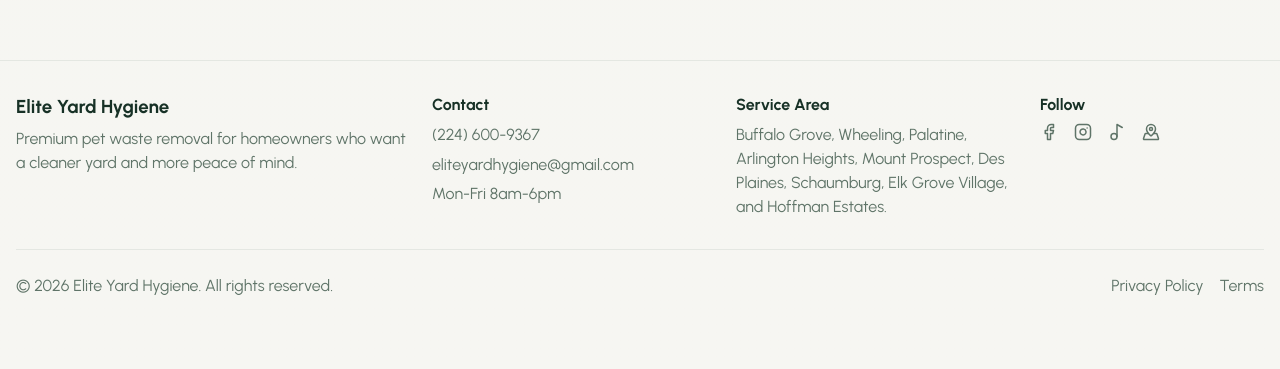
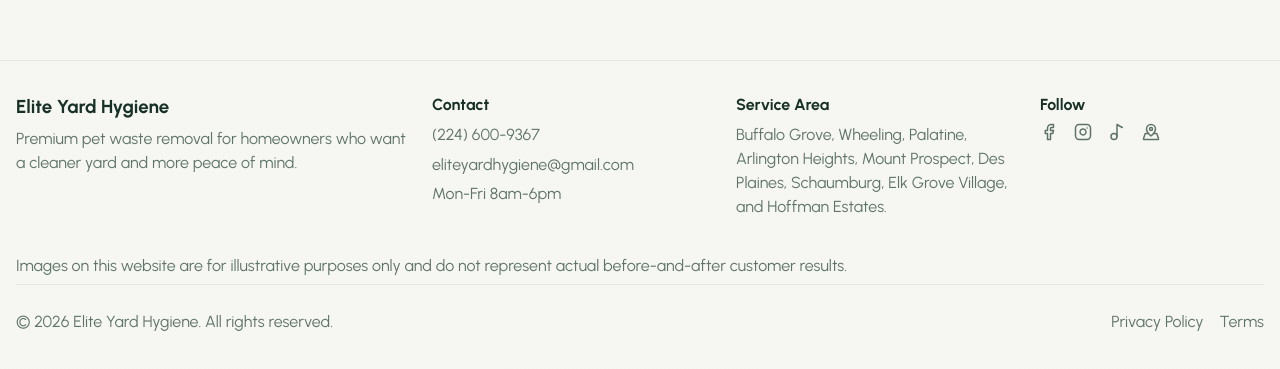
Before and after one commit to aleksieiev98/eliteyardhygiene, a Next.js app: page / in a window 1280 px wide. Shown: the part 10630-10999 px from the top of the page. Built offline with nearby package versions, Linux system fonts and the light colour scheme.

Commit message:
Add disclaimer about website images in SiteFooter component

```diff
--- a/components/home/site-footer/SiteFooter.tsx
+++ b/components/home/site-footer/SiteFooter.tsx
@@ -72,6 +72,12 @@ export const SiteFooter = () => {
           </div>
         </div>
       </div>
+      <div className={clsx("container", styles.disclaimerRow)}>
+        <p>
+          Images on this website are for illustrative purposes only and do not
+          represent actual before-and-after customer results.
+        </p>
+      </div>
       <div className={clsx("container", styles.footerBottom)}>
         <p>© 2026 Elite Yard Hygiene. All rights reserved.</p>
         <div className={styles.footerLinks}>
```
